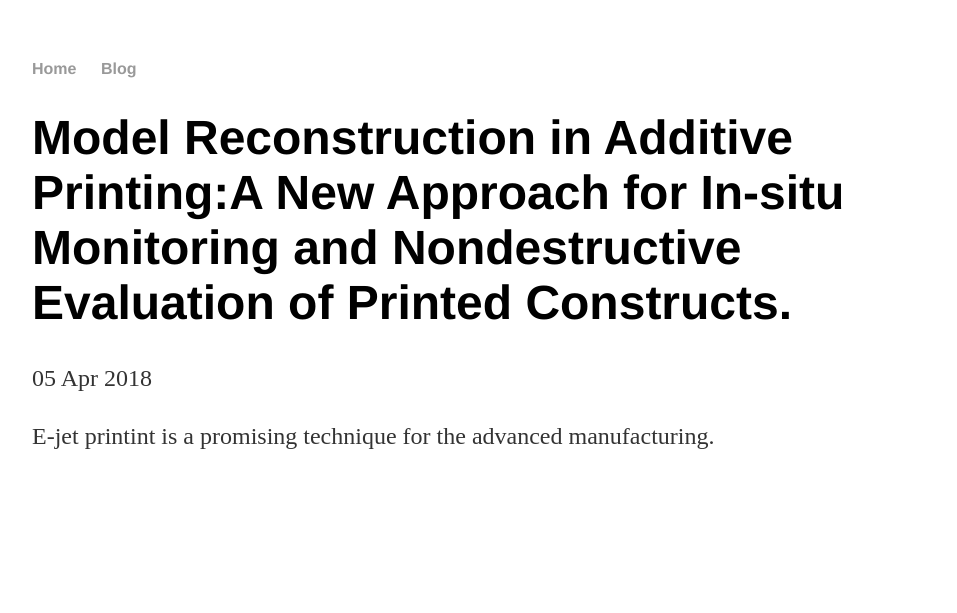
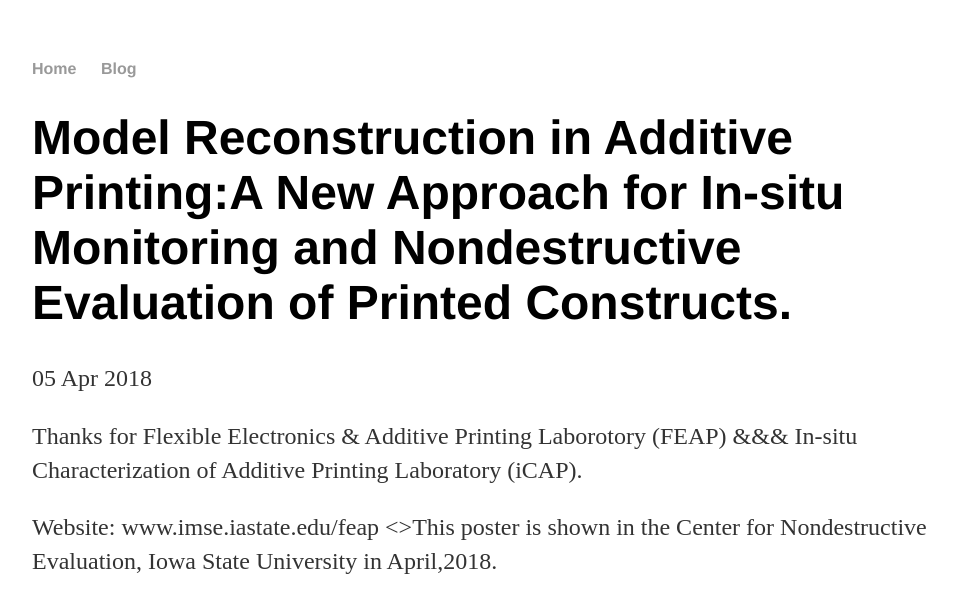
Before and after one commit to zhangxiao2018/zhangxiao2018.github.io, a Jekyll site: the page built from _posts/2018-04-05-Poster-Model-Reconstruction-in Additive Printing-A-Approach-For-In-situ Monitoring-And-Nondestructive-Evaluation-of-Printed-Constructs-Site-launched.md, in a window 1280 px wide. Shown: the top 613 px of the page, without its empty margins (160-1117 px from the left). Built offline with Jekyll 4.4.1, drawn with Linux system fonts in a browser that asks for light colours.

Commit message:
Update 2018-04-05-Poster-Model-Reconstruction-in Additive Printing-A-Approach-For-In-situ Monitoring-And-Nondestructive-Evaluation-of-Printed-Constructs-Site-launched.md

```diff
--- a/_posts/2018-04-05-Poster-Model-Reconstruction-in Additive Printing-A-Approach-For-In-situ Monitoring-And-Nondestructive-Evaluation-of-Printed-Constructs-Site-launched.md
+++ b/_posts/2018-04-05-Poster-Model-Reconstruction-in Additive Printing-A-Approach-For-In-situ Monitoring-And-Nondestructive-Evaluation-of-Printed-Constructs-Site-launched.md
@@ -4,4 +4,6 @@ title: "Model Reconstruction in Additive Printing:A New Approach for In-situ Mon
 date: 2018-04-05
 ---
 
-E-jet printint is a promising technique for the advanced manufacturing.
+<p>Thanks for Flexible Electronics & Additive Printing Laborotory (FEAP) &&& In-situ Characterization of Additive Printing Laboratory (iCAP).
+<p>  Website: www.imse.iastate.edu/feap
+<>This poster is shown in the Center for Nondestructive Evaluation, Iowa State University in April,2018.
```
